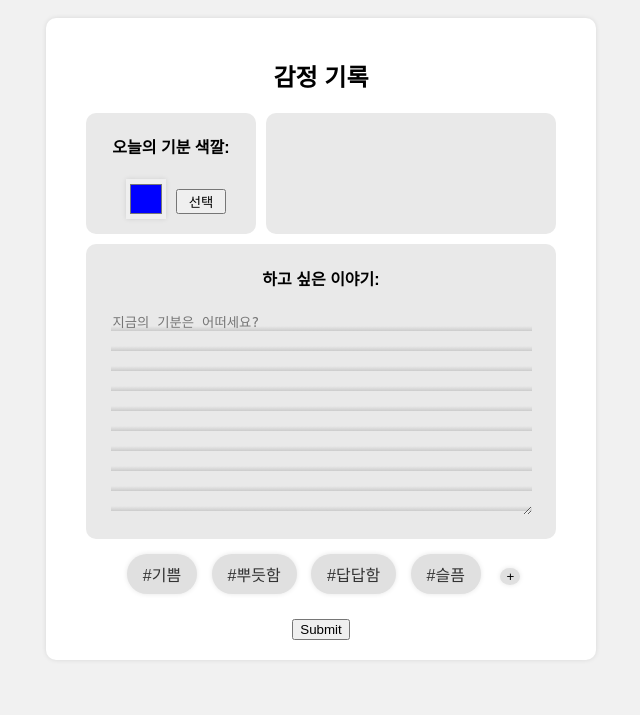
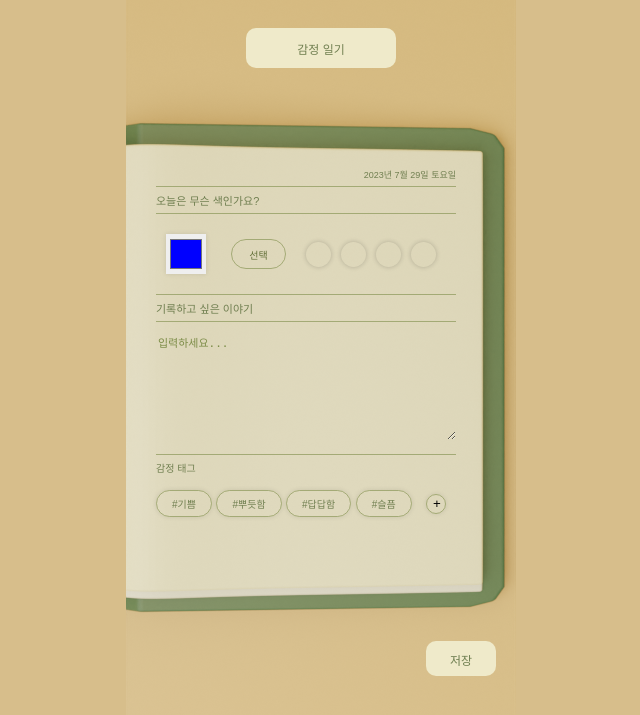
Before and after one commit to moribkim/StepUp, a Django app: page /record/ in a window 1280 px wide. Shown: the top 715 px of the page, without its empty margins (319-959 px from the left). Run offline with Django 4.2, Linux system fonts and the light colour scheme.

Commit message:
Record mood form UI design

```diff
--- a/blanket/record/templates/record.html
+++ b/blanket/record/templates/record.html
@@ -1,3 +1,4 @@
+{% load static %}
 <!DOCTYPE html>
 <html lang="en">
     <head>
@@ -7,69 +8,51 @@
         <title>Mood Record</title>
     </head>
     <body>
+        <div class="title">감정 일기</div>
+
         <form method="post" id="mood-form" action="{% url 'record_submit' %}">
             {% csrf_token %}
-
-            <h2>감정 기록</h2>
-
+            <div id="date-display"></div>
+            <div class="sub-title">오늘은 무슨 색인가요?</div>
             <div class="horizontal-container">
                 <div class="left">
-                    <h4>오늘의 기분 색깔:</h4>
-                    <!--
-                        {% for color in colors %}
-                        <div style="background-color:{{ color.code }};">
-                            <input type="checkbox" name="colors" value="{{ color.id }}">
-                            {{ color.name }}
-                        </div>
-                    {% endfor %}
-                    -->
                     <div class="horizontal-container">
                         <input type="color" id="colorpicker" value="#0000ff">
                         <button id="ok-button">선택</button>
                     </div>
                 </div>
-
                 <div class="right" id="selected-colors-container">
-                    <!-- Display the selected colors here -->
-                    <div id="color-error" style="display: none; color: red;">Please choose up to 4 colours only.</div> <br />
+                    <div class="selected-color"></div>
+                    <div class="selected-color"></div>
+                    <div class="selected-color"></div>
+                    <div class="selected-color"></div>
                 </div>
             </div>
-
+            <div id="color-error">최대 4개만 선택하시오</div>
+            <div class="sub-title">기록하고 싶은 이야기</div>
             <div class="vertical-container">
                 <div class="diary">
-                    <h4>하고 싶은 이야기:</h4>
-                    <textarea class="textbox" name="text" rows="10" cols="50" placeholder="지금의 기분은 어떠세요?"></textarea>
-
-                    <!--
-                        {% for word in words %}
-                        <input type="checkbox" name="words" value="{{ word.id }}">
-                        {{ word.name }}
-                        {% endfor %}
-                    -->
+                    <textarea class="textbox" name="text" rows="8" cols="50" placeholder="입력하세요..."></textarea>
                 </div>
 
+                <div class="small-title">감정 태그</div>
                 <div id="word-selection-container">
-                    <!-- Default choices -->
-                    <div>
+                    <div class="word-row">
                         <div class="word-choice">#기쁨</div>
                         <div class="word-choice">#뿌듯함</div>
                         <div class="word-choice">#답답함</div>
                         <div class="word-choice">#슬픔</div>
-
-                        <!-- "+" button to show more options -->
                         <button class="more-options-button">+</button>
                     </div>
-
                     <div class="more-options">
-                        <div id="more-options-container" style="display: none;">
+                        <div id="more-options-container">
+                            <div class="word-row">
                                 <div class="word-choice">#상쾌함</div>
                                 <div class="word-choice">#고마움</div>
                                 <div class="word-choice">#두려움</div>
                                 <div class="word-choice">#불안함</div>
-                            <div class="word-choice">#신남</div>
-                            <div class="word-choice">#자랑스러움</div>
-                            <div class="word-choice">#무거움</div>
-                            <div class="word-choice">#허탈함</div>
+                            </div>
+                            <div class="word-row">
                                 <div class="word-choice">#시원함</div>
                                 <div class="word-choice">#아늑함</div>
                                 <div class="word-choice">#서운함</div>
@@ -78,12 +61,13 @@
                         </div>
                     </div>
                 </div>
+            </div>
 
             <input type="hidden" name="selected_colors" id="selected-colors-input">
             <input type="hidden" name="selected_words" id="selected-words-input">
-            <input type="submit" id="submit-button" value="Submit">
+        </form>
+        <div class="submit-container"><input type="submit" id="submit-button" value="저장"></div>
 
-        </form>
     </body>
 </html>
 
@@ -113,22 +97,27 @@
     });
 
     function addSelectedColorElement(color) {
-        var selectedColorElement = document.createElement('div');
-        selectedColorElement.style.backgroundColor = color;
-        selectedColorElement.classList.add('selected-color');
+        // Check if there are any empty containers
+        var emptyContainers = document.querySelectorAll('.selected-color:not(.filled)');
+        var emptyContainer = emptyContainers[0]; // Get the first empty container
 
-        selectedColorElement.addEventListener('mouseover', function () {
-            addUndoButton(selectedColorElement);
+        if (emptyContainer) {
+            // Fill the first empty container with the selected color
+            emptyContainer.style.backgroundColor = color;
+            emptyContainer.classList.add('filled');
+
+            emptyContainer.addEventListener('mouseover', function () {
+                addUndoButton(emptyContainer);
             });
-        selectedColorElement.addEventListener('mouseout', function () {
-            removeUndoButton(selectedColorElement);
+            emptyContainer.addEventListener('mouseout', function () {
+                removeUndoButton(emptyContainer);
             });
-        selectedColorElement.addEventListener('click', function () {
-            removeSelectedColor(color, selectedColorElement);
+            emptyContainer.addEventListener('click', function () {
+                removeSelectedColor(color, emptyContainer);
             });
 
-        selectedColorsContainer.appendChild(selectedColorElement);
             updateSelectedColorsInput();
+        }
     }
 
     function addUndoButton(selectedColorElement) {
@@ -156,7 +145,9 @@
         if (colorIndex !== -1) {
             selectedColors.splice(colorIndex, 1);
         }
-        selectedColorsContainer.removeChild(element);
+        element.style.backgroundColor = ''; // Clear the background color
+        element.classList.remove('filled'); // Remove the 'filled' class
+
         updateSelectedColorsInput();
 
         if (selectedColors.length < 4) {
@@ -201,8 +192,8 @@
     }
 
     function toggleMoreOptions() {
-        moreOptionsContainer.style.display =
-        moreOptionsContainer.style.display === 'none' ? 'block' : 'none';
+        moreOptionsContainer.style.visibility =
+        moreOptionsContainer.style.visibility === 'hidden' ? 'visible' : 'hidden';
     }
 </script>
 
@@ -221,56 +212,122 @@
     });
 </script>
 
+<script>
+    // Get the current date
+    const currentDate = new Date();
+
+    // Array to hold the names of the days of the week in Korean
+    const daysOfWeek = ['일요일', '월요일', '화요일', '수요일', '목요일', '금요일', '토요일'];
+
+    // Get individual date components
+    const year = currentDate.getFullYear();
+    const month = currentDate.getMonth() + 1; // Add 1 because months are 0-indexed
+    const day = currentDate.getDate();
+    const dayOfWeek = daysOfWeek[currentDate.getDay()];
+
+    // Format the date
+    const formattedDate = `${year}년 ${month}월 ${day}일 ${dayOfWeek}`;
+
+    // Display the formatted date
+    const dateDisplayElement = document.getElementById('date-display');
+    dateDisplayElement.textContent = formattedDate;
+</script>
+
 <style>
     body {
         text-align: center;
         font-family: Arial, sans-serif;
-        background-color: #f1f1f1;
+        display: flex;
+        flex-direction: column;
+        background: #D7BE8B;
+        background-image: url(/static/book_crop.png);
+        background-position: top;
+        background-repeat: no-repeat;
+        color: #707f50;
     }
 
-    /* h2 {
-        background: #e9e9e9;
+    form {
+        width: 300px;
+        margin-top: 80px;
+        padding: 20px 0px;
+        margin-left: -30px;
+        background-color: transparent;
+        display: flex;
+        flex-direction: column;
+        align-self: center;
+        border-color: transparent;
+    }
+
+    .title {
+        font-size: 12px;
+        background-color: #efeaca;
         border-radius: 10px;
-    } */
+        width: 130px;
+        height: 20px;
+        display: flex;
+        justify-content: center;
+        align-items: center;
+        align-self: center;
+        padding: 10px;
+        margin-top: 20px;
+    }
 
-    form {
-        margin: 10px;
-        padding: 20px;
-        background-color: #fff;
-        box-shadow: 0px 0px 5px rgba(0, 0, 0, 0.1);
-        border-radius: 10px;
-        display: inline-block;
+    .sub-title {
+        border-top: 0.5px solid #7D8D4899;
+        border-bottom: 0.5px solid #7D8D4899;
+        text-align: left;
+        font-size: 11px;
+        padding-top: 5px;
+        padding-bottom: 5px;
+    }
+
+    .small-title {
+        font-size: 10px;
+        border-top: 0.5px solid #7D8D4899;
+        text-align: left;
+        padding-top: 5px;
+        padding-bottom: 5px;
     }
 
     #colorpicker {
-        margin-left: 20px;
+        margin-right: 20px;
         width: 40px;
         height: 40px;
         border: none;
         box-shadow: 0px 0px 5px rgba(0, 0, 0, 0.1);
+        cursor: pointer;
     }
 
     #ok-button {
-        margin: 10px;
-        width: 50px;
+        margin: 5px 10px 5px 5px;
+        width: 55px;
+        color: #64713a;
+        background: transparent;
+        border: 0.5px solid #7D8D4899;
+        border-radius: 15px;
+        font-size: 10px;
+        padding: 5px 10px;
     }
-        #ok-button:hover {
-            background-color: #c0c0c0;
+        #ok-button:hover, .more-options-button:hover {
+            cursor: pointer;
+            background-color: #ffffff95;
         }
 
     #selected-colors-container {
         text-align: center;
+        display: flex;
+        align-self: center;
     }
 
     .selected-color {
         position: relative;
         display: inline-block;
-        width: 40px;
-        height: 40px;
+        width: 25px;
+        height: 25px;
         border-radius: 50%;
         margin: 5px;
         cursor: pointer;
-        box-shadow: 0px 0px 5px rgba(0, 0, 0, 0.1);
+        box-shadow: 0px 0px 5px rgba(0, 0, 0, 0.2);
     }
 
     .selected-color:hover {
@@ -281,119 +338,138 @@
         position: absolute;
         top: 50%;
         left: 50%;
-        transform: translate(-50%, -50%); /* Center the button */
-        padding: 3px 6px;
+        transform: translate(-50%, -50%);
+        padding: 3px 4px;
         border-radius: 50%;
         background-color: white;
         border: none;
-        font-size: 12px;
+        font-size: 9px;
         cursor: pointer;
     }
 
     #word-selection-container {
-        width: 450px;
-        margin: 10px;
-        align-self: center;
+        text-align: left;
     }
 
     .word-choice {
+        background: transparent;
+        border: 0.5px solid #7D8D4899;
+        border-radius: 15px;
+        font-size: 10px;
+        padding: 5px 15px;
         display: inline-block;
-        padding: 8px 16px;
-        margin: 5px;
-        border-radius: 20px;
-        background-color: #e0e0e0;
-        color: #333;
         cursor: pointer;
         transition: background-color 0.3s ease;
         box-shadow: 0px 0px 5px rgba(0, 0, 0, 0.1);
     }
 
-    .word-choice:hover {
-        background-color: #c0c0c0;
-    }
-
-    .word-choice.selected {
-        background-color: #007bff;
-        color: #fff;
+        .word-choice:hover, .word-choice.selected {
+            background-color: #ffffff95;
         }
 
     .more-options {
         display: flex;
         align-items: center;
-        justify-content: center;
     }
 
     .more-options-button {
+        width: 20px;
+        height: 20px;
         margin-left: 10px;
-        border: none;
-        background-color: #e0e0e0;
+        background: transparent;
+        border: 0.5px solid #7D8D4899;
         border-radius: 50%;
         cursor: pointer;
         transition: background-color 0.3s ease;
         box-shadow: 0px 0px 5px rgba(0, 0, 0, 0.1);
     }
 
-    .more-options-button:hover {
-        background-color: #c0c0c0;
+    #more-options-container {
+        display: inline-block;
+        visibility: hidden;
     }
 
-    #more-options-container {
-        margin-top: 10px;
-        display: none;
+    .submit-container {
+        width: 350px;
+        align-self: center;
     }
 
     #submit-button {
         cursor: pointer;
         transition: background-color 0.3s ease;
+        font-size: 12px;
+        background-color: #efeaca;
+        color: #6e7e50;
+        border-radius: 10px;
+        width: 70px;
+        height: 35px;
+        display: flex;
+        justify-content: center;
+        padding: 10px;
+        margin-top: 20px;
+        border: transparent;
+        float: right;
+        position: relative;
     }
 
         #submit-button:hover {
-        background-color: #0056b3;
+            background-color: #6e7e50;
+            color: #efeaca;
         }
 
     .horizontal-container {
         display: flex;
         flex-direction: row;
-        margin: 10px 20px;
+        margin: 10px 5px;
     }
 
     .vertical-container {
         display: flex;
         flex-direction: column;
-        margin: 10px 20px;
+        margin: 10px 0;
     }
 
     .diary {
-        background: #e9e9e9;
         border-radius: 10px;
-        padding-bottom: 20px;
+        padding-bottom: 10px;
     }
 
     .left {
-        margin-right: 10px;
-        flex: 1;
-        background: #e9e9e9;
         border-radius: 10px;
     }
 
     .right {
-        flex: 2;
-        background: #e9e9e9;
         border-radius: 10px;
         text-align: left;
-        padding: 20px;
     }
 
     .textbox {
-        background-image: repeating-linear-gradient(
-            transparent,
-            transparent 15px,
-            #ccc 20px,
-            #ccc 15px
-        );
         background-color: transparent;
+        width: -webkit-fill-available;
         border: transparent;
-        margin: 0 20px;
-        line-height: 20px;
+        font-size: 11px;
+        color: #707f50;
+    }
+
+    .textbox::placeholder {
+        color: #7D8D48;
+    }
+
+    #color-error {
+        font-size: 10px;
+        display: none;
+        color: red;
+        margin-bottom: 10px;
+        margin-top: -15px;
+    }
+
+    .word-row {
+        margin-top: 10px;
+    }
+
+    #date-display {
+        font-size: 9px;
+        text-align: right;
+        margin-bottom: 5px;
     }
 </style>
```
Also changed, not shown: blanket/blanket/settings.py (+11 -0 lines), blanket/static/book.png (added), blanket/static/book_crop.png (added). Lines whose indentation alone changed are shown as unchanged.
